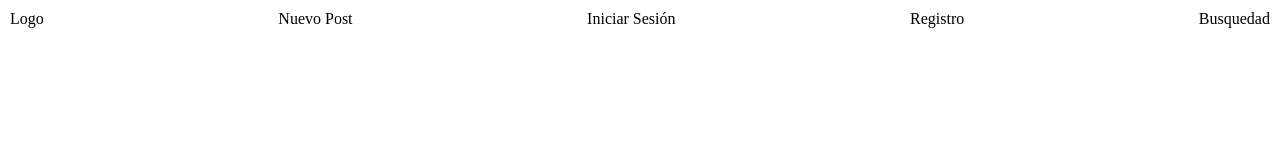
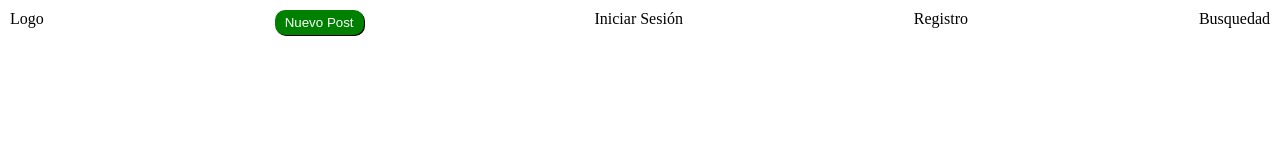
Before and after one commit to XimenaGaleano/PageStylegoAnxi, a plain HTML site: page index.html in a window 1280 px wide. Drawn offline with Linux system fonts and the light colour scheme.

Commit message:
boton nuevo post y  estilos

```diff
--- a/estilos/estilos.css
+++ b/estilos/estilos.css
@@ -13,3 +13,18 @@ body{
     justify-content: space-between;
     padding: 10px;
 }
+
+.mainButton{
+    background-color: green;
+    color: white;
+    cursor: pointer;
+    border: 0px;
+    padding: 5px 10px;
+    border-radius: 10px;
+    box-shadow: 1px 1px black;
+}
+
+.mainButton:hover{
+    box-shadow: 5px 5px black;
+    transform: scale(1.1);
+}
--- a/index.html
+++ b/index.html
@@ -15,7 +15,9 @@
     <header>
         <ul class="navbar">
             <li>Logo</li>
-            <li>Nuevo Post</li>
+            <li>
+                <button class="mainButton">Nuevo Post</button>
+            </li>
             <li>Iniciar Sesión</li>
             <li>Registro</li>
             <li>Busquedad</li>
```
